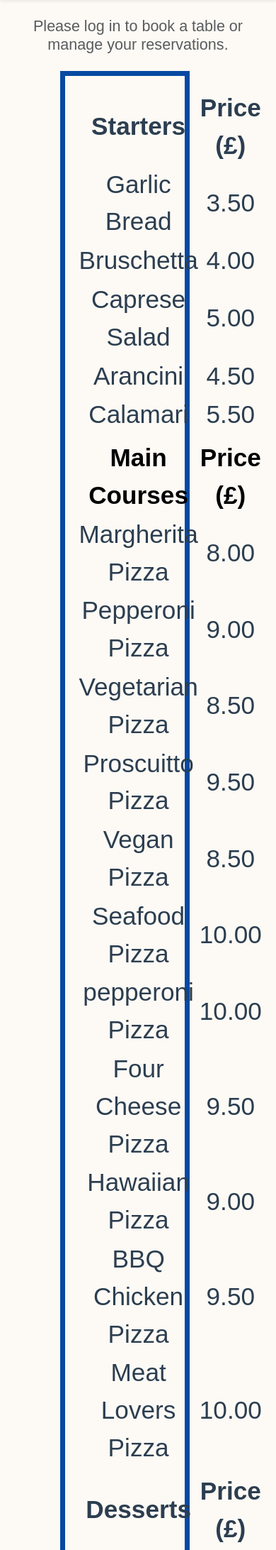
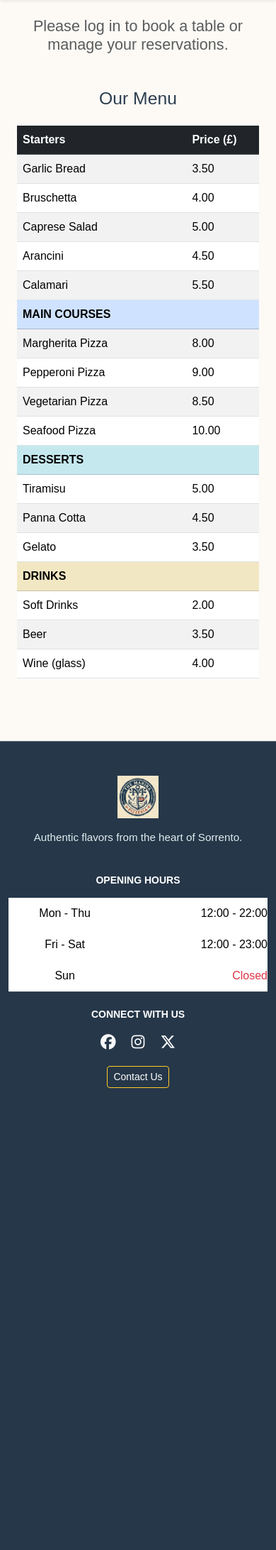
Before and after one commit to Analisa1984/the-marina-pizzeria, a Django app: page /menu/ in a window 390 px wide. Shown: the part 56-2240 px from the top of the page at 71% size. After the commit the page ends 1589 px from the top, so only its background shows below. Run offline with Django 4.2, Linux system fonts and the light colour scheme; some libraries are stand-ins or nearby versions.

Commit message:
Use bootstrap classes to make table in menu more decorated and more responsive.

```diff
--- a/bookings/templates/bookings/menu.html
+++ b/bookings/templates/bookings/menu.html
@@ -3,165 +3,44 @@
 {% load crispy_forms_tags %}
 {% block start %}
 
-<div class="table-one">
-  <table class="primary-table">
-    <tr>
-      <th>Starters</th>
-      <th> Price (£)</th>
-    </tr>
-    <tr>
-      <td>Garlic Bread</td>
-      <td>3.50</td>
-    </tr>
-    <tr>
-      <td>Bruschetta</td>
-      <td>4.00</td>
-    </tr>
-    <tr>
-      <td>Caprese Salad</td>
-      <td>5.00</td>
-    </tr>
-    <tr>
-      <td>Arancini</td>
-      <td>4.50</td>
-    </tr>
-    <tr>
-      <td>Calamari</td>
-      <td>5.50</td>
-    </tr>
-    <tr>
-      <td></td>
-      <td></td>
-    </tr>
-    <tr>
-      <td></td>
-      <td></td>
-    </tr>
-    <tr>
-      <td></td>
-      <td></td>
-    </tr>
-    <tr class="table-secondary">
-      <th>Main Courses</th>
-      <th> Price (£)</th>
-    </tr>
-    <tr>
-      <td>Margherita Pizza</td>
-      <td>8.00</td>
-    </tr>
-    <tr>
-      <td>Pepperoni Pizza</td>
-      <td>9.00</td>
-    </tr>
-    <tr>
-      <td>Vegetarian Pizza</td>
-      <td>8.50</td>
-    </tr>
-    <tr>
-      <td>Proscuitto Pizza</td>
-      <td>9.50</td>
-    </tr>
-    <tr>
-      <td>Vegan Pizza</td>
-      <td>8.50</td>
-    </tr>
-    <tr>
-      <td>Seafood Pizza</td>
-      <td> 10.00</td>
-    </tr>
-    <tr>
-      <td>pepperoni Pizza</td>
-      <td>10.00</td>
-    </tr>
-    <tr>
-      <td>Four Cheese Pizza</td>
-      <td>9.50</td>
-    </tr>
-    <tr>
-      <td>Hawaiian Pizza</td>
-      <td>9.00</td>
-    </tr>
-    <tr>
-      <td>BBQ Chicken Pizza</td>
-      <td>9.50</td>
-    </tr>
-    <tr>
-      <td>Meat Lovers Pizza</td>
-      <td>10.00</td>
-    </tr>
-    <tr>
-      <td></td>
-      <td></td>
-    </tr>
-    <tr>
-      <td></td>
-      <td></td>
-    </tr>
-    <tr>
-      <td></td>
-      <td></td>
-    </tr>
-    <tr class="third-table">
-      <th>Desserts</th>
-      <th> Price (£)</th>
-    </tr>
-    <tr>
-      <td>Tiramisu</td>
-      <td>5.00</td>
-    </tr>
-    <tr>
-      <td>Panna Cotta</td>
-      <td>4.50</td>
-    </tr>
-    <tr>
-      <td>Gelato</td>
-      <td>3.50</td>
-    </tr>
-    <tr>
-      <td>Cannoli</td>
-      <td>4.00</td>
-    </tr>
-    <tr>
-      <td>Chocolate Lava Cake</td>
-      <td>5.50</td>
-    </tr>
-    <tr>
-      <tr>
-      <td></td>
-      <td></td>
-    </tr>
-    <tr>
-      <td></td>
-      <td></td>
-    </tr>
-    <tr>
-      <td></td>
-      <td></td>
-    </tr>
-    <tr>
-      <td></td>
-      <td></td>
-    </tr>
-      <th class="fourth-table">Drinks</th>
-      <th> Price (£)</th>
-    </tr>
-    <tr>
-      <td>Soft Drinks</td>
-      <td>2.00</td>
-    </tr>
-    <tr>
-      <td>Beer</td>
-      <td>3.50</td>
-    </tr>
-    <tr>
-      <td>Wine (glass)</td>
-      <td>4.00</td>
-    </tr>
-    <tr>
-      <td>Cocktails</td>
-      <td>6.00</td>
-    </tr>
+<div class="container my-5"> <h2 class="text-center mb-4">Our Menu</h2>
 
-  </table>
+    <div class="table-responsive"> <table class="table table-hover table-striped align-middle"> <thead class="table-dark"> <tr>
+                    <th scope="col" style="width: 70%;">Starters</th>
+                    <th scope="col" style="width: 30%;">Price (£)</th>
+                </tr>
+            </thead>
+            <tbody>
+                <tr><td>Garlic Bread</td><td>3.50</td></tr>
+                <tr><td>Bruschetta</td><td>4.00</td></tr>
+                <tr><td>Caprese Salad</td><td>5.00</td></tr>
+                <tr><td>Arancini</td><td>4.50</td></tr>
+                <tr><td>Calamari</td><td>5.50</td></tr>
+
+                <tr class="table-primary">
+                    <th colspan="2" class="text-uppercase fw-bold">Main Courses</th>
+                </tr>
+                <tr><td>Margherita Pizza</td><td>8.00</td></tr>
+                <tr><td>Pepperoni Pizza</td><td>9.00</td></tr>
+                <tr><td>Vegetarian Pizza</td><td>8.50</td></tr>
+                <tr><td>Seafood Pizza</td><td>10.00</td></tr>
+
+                <tr class="table-info">
+                    <th colspan="2" class="text-uppercase fw-bold">Desserts</th>
+                </tr>
+                <tr><td>Tiramisu</td><td>5.00</td></tr>
+                <tr><td>Panna Cotta</td><td>4.50</td></tr>
+                <tr><td>Gelato</td><td>3.50</td></tr>
+
+                <tr class="table-warning">
+                    <th colspan="2" class="text-uppercase fw-bold">Drinks</th>
+                </tr>
+                <tr><td>Soft Drinks</td><td>2.00</td></tr>
+                <tr><td>Beer</td><td>3.50</td></tr>
+                <tr><td>Wine (glass)</td><td>4.00</td></tr>
+            </tbody>
+        </table>
+    </div>
 </div>
+
 {% endblock start %}
```
